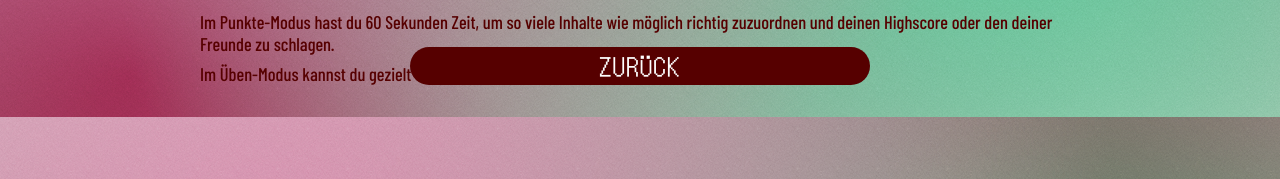
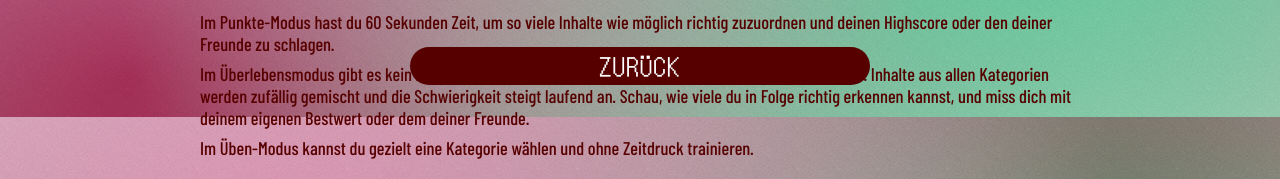
Before and after one commit to NadiaGiliberti/swaipe_app, a Nuxt app: page /hilfe in a window 1280 px wide. Shown: the part 683-862 px from the top of the page. Built offline with nearby package versions, Linux system fonts and the light colour scheme; no server answers; a web font is replaced by a local one.

Commit message:
spiel zurückspringen behoben

```diff
--- a/app/pages/hilfe.vue
+++ b/app/pages/hilfe.vue
@@ -42,6 +42,12 @@
                 <p class="hilfe_text">
                     Im Punkte-Modus hast du 60 Sekunden Zeit, um so viele Inhalte wie möglich richtig zuzuordnen
                     und deinen Highscore oder den deiner Freunde zu schlagen.
+                </p>
+                <p class="hilfe_text">
+                    Im Überlebensmodus gibt es kein Zeitlimit, dafür endet die Runde sofort bei der ersten
+                    falschen Antwort. Inhalte aus allen Kategorien werden zufällig gemischt und die Schwierigkeit
+                    steigt laufend an. Schau, wie viele du in Folge richtig erkennen kannst, und miss dich mit
+                    deinem eigenen Bestwert oder dem deiner Freunde.
                 </p>
                 <p class="hilfe_text">
                     Im Üben-Modus kannst du gezielt eine Kategorie wählen und ohne Zeitdruck trainieren.
--- a/app/pages/spiel.vue
+++ b/app/pages/spiel.vue
@@ -7,6 +7,11 @@ const kategorie = route.query.kategorie || null
 const anzahlFragen = modus === 'uebung' ? 10 : 999
 
 const ESKALATION_ALLE_X_RICHTIGE = 15
+// Im Überlebensmodus endet die Runde sofort beim ersten Fehler - die meisten
+// Läufe erreichen nie 15 richtige Antworten in Folge, wodurch die Eskalation
+// oben praktisch nie greifen würde. Deutlich niedrigerer Schwellenwert, damit
+// sich die Schwierigkeit auch innerhalb einer realistischen Streak steigert.
+const ESKALATION_ALLE_X_RICHTIGE_UEBERLEBEN = 4
 const PERFEKTE_RUNDE_BONUS = 500
 
 const karten = ref([])
@@ -306,8 +311,10 @@ function beantworten(antwortIstKI) {
 
     speichereAntwort(supabase, karte.id, warRichtig)
 
-    if ((modus === 'score' || modus === 'ueberleben') && warRichtig && korrekt.value % ESKALATION_ALLE_X_RICHTIGE === 0) {
-        const minSchwierigkeit = Math.min(1 + Math.floor(korrekt.value / ESKALATION_ALLE_X_RICHTIGE), 5)
+    const eskalationsSchwelle = modus === 'ueberleben' ? ESKALATION_ALLE_X_RICHTIGE_UEBERLEBEN : ESKALATION_ALLE_X_RICHTIGE
+
+    if ((modus === 'score' || modus === 'ueberleben') && warRichtig && korrekt.value % eskalationsSchwelle === 0) {
+        const minSchwierigkeit = Math.min(1 + Math.floor(korrekt.value / eskalationsSchwelle), 5)
         const restKarten = karten.value.slice(aktuellerIndex.value + 1)
         const neueRestKarten = baueErschwerteReihenfolge(restKarten, minSchwierigkeit)
         karten.value = [
@@ -430,7 +437,7 @@ async function beendeSpiel() {
     }
 
     sessionStorage.setItem('swaipe_ergebnis', JSON.stringify(ergebnis))
-    await navigateTo('/ergebnis')
+    await navigateTo('/ergebnis', { replace: true })
 }
 
 // ===== SWIPE / DRAG =====
```
